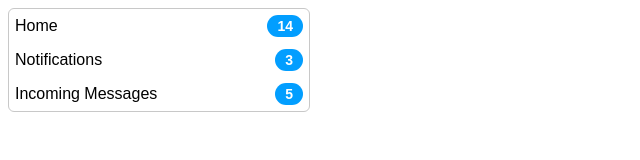
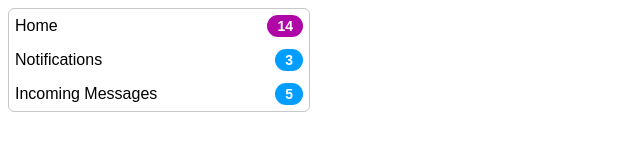
Before and after one commit to Anthonia-I/thonia-, a plain HTML site: page lesson12e.html in a window 1280 px wide. Shown: the full height of the page, 0-640 px from the left. Drawn offline with Linux system fonts and the light colour scheme.

Commit message:
Add files via upload

```diff
--- a/github.css
+++ b/github.css
@@ -1,5 +1,5 @@
 .notificationss {
-    background-color: rgb(2, 158, 255);
+    background-color: rgb(175, 8, 167);
     color: white;
     padding-top: 3px;
     padding-bottom: 3px;
```
